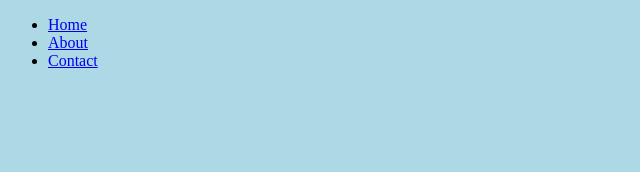
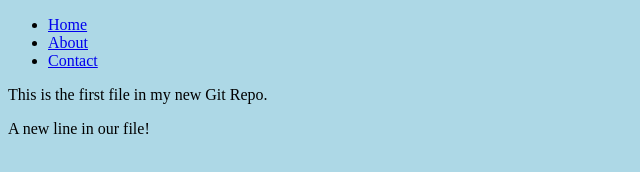
Before and after one commit to githinjisamson1/test-github-pages, a plain HTML site: page index.html in a window 1280 px wide. Shown: the whole page, without its empty margins (0-640 px from the left). Drawn offline with Linux system fonts and the light colour scheme.

Commit message:
Update index.html with section

```diff
--- a/index.html
+++ b/index.html
@@ -16,5 +16,10 @@
         </ul>
       </nav>
     </header>
+
+    <section>
+      <p>This is the first file in my new Git Repo.</p>
+      <p>A new line in our file!</p>
+    </section>
   </body>
 </html>
```
